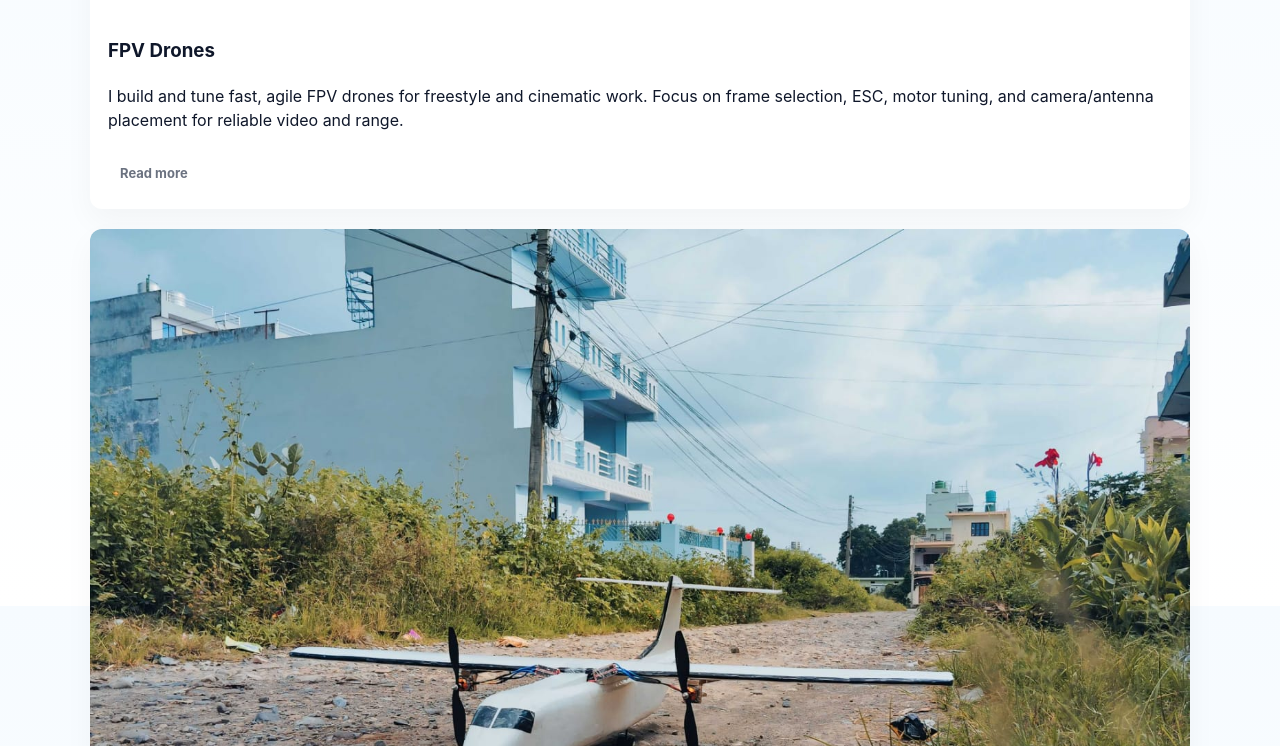
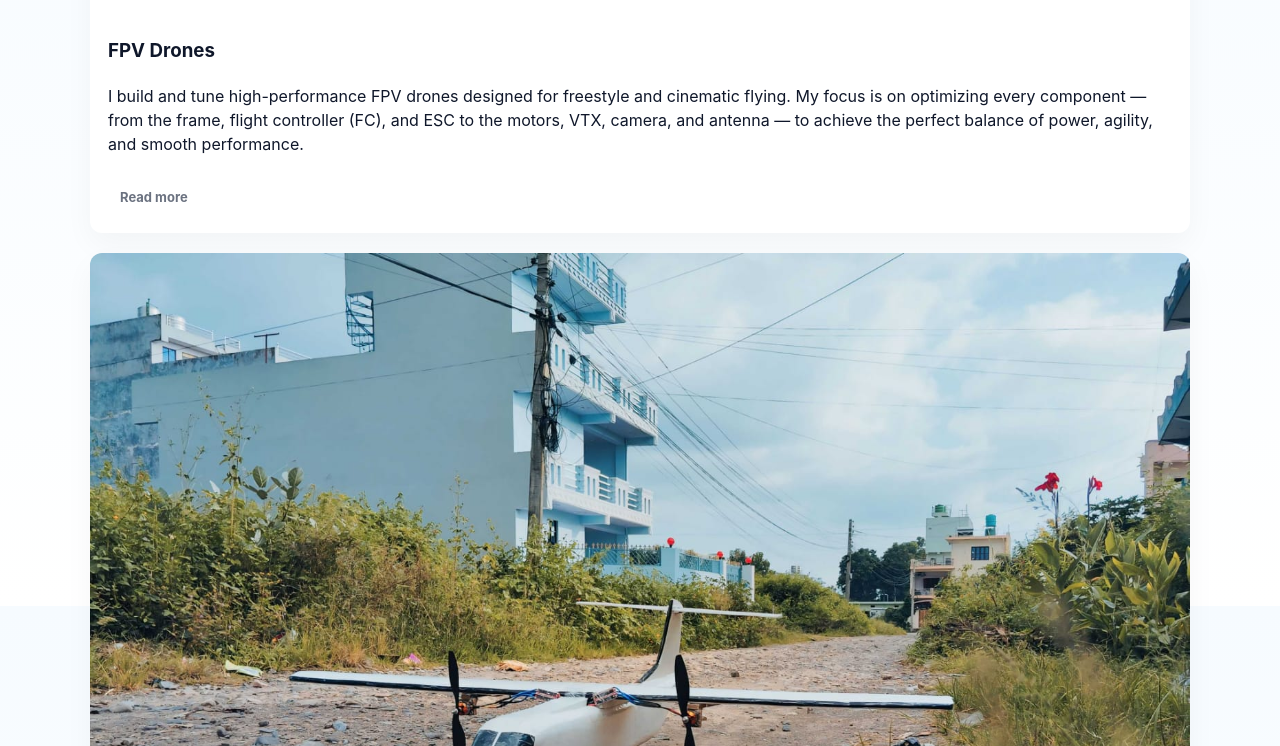
Before and after one commit to Successgc/success-portfolio, a plain HTML site: page works.html in a window 1280 px wide. Shown: the part 994-1740 px from the top of the page. Drawn offline with Linux system fonts and the light colour scheme.

Commit message:
Update works.html

```diff
--- a/works.html
+++ b/works.html
@@ -30,7 +30,7 @@
         <img src="drone.JPG" alt="FPV Drone">
         <div class="project-body">
           <h3>FPV Drones</h3>
-          <p>I build and tune fast, agile FPV drones for freestyle and cinematic work. Focus on frame selection, ESC, motor tuning, and camera/antenna placement for reliable video and range.</p>
+          <p>I build and tune high-performance FPV drones designed for freestyle and cinematic flying. My focus is on optimizing every component — from the frame, flight controller (FC), and ESC to the motors, VTX, camera, and antenna — to achieve the perfect balance of power, agility, and smooth performance.</p>
           <a class="btn small" href="fpv-drones.html">Read more</a>
         </div>
       </article>
@@ -59,7 +59,7 @@
     </section>
   </main>
 
-  footer class="site-footer">
+  <footer class="site-footer">
   <div class="container footer-grid">
     <div>
       <h4>Contact</h4>
```
